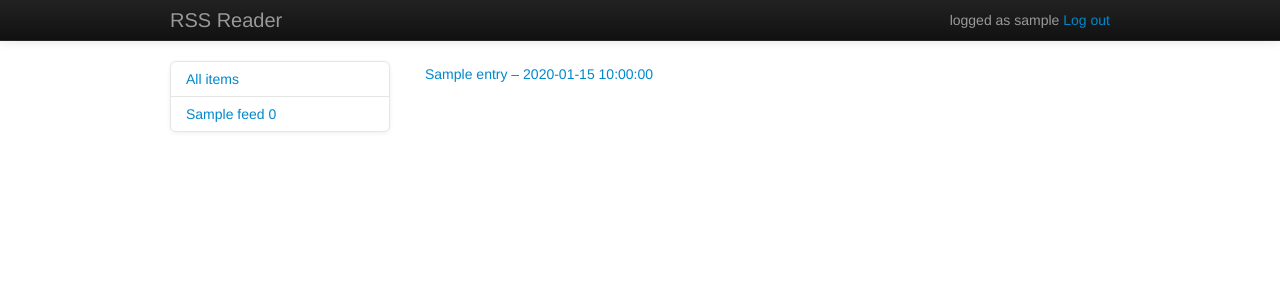
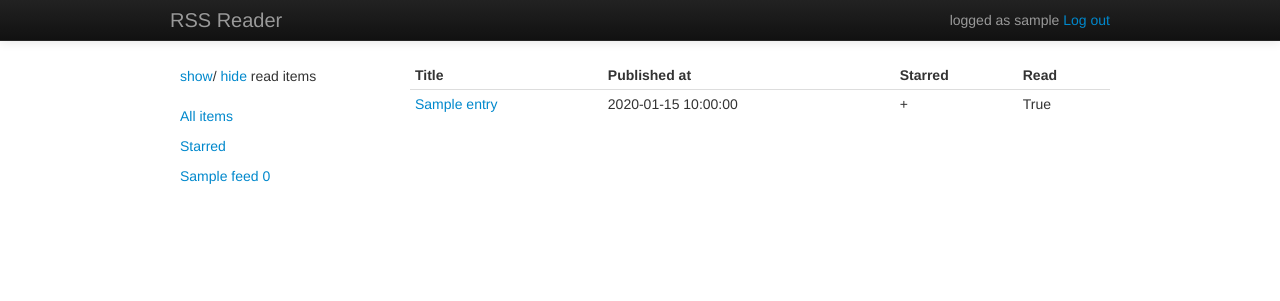
Before and after one commit to volkhin/rssreader, a Flask app: page /entry/1 in a window 1280 px wide. Shown: the top 301 px of the page. Run offline with Flask 2, Linux system fonts and the light colour scheme; a user stored in the database is signed in; tables that the repository leaves empty hold one stand-in row (values such as "Sample post"); parts of the project's set-up code (start-up, migrations or seed data) failed here and were passed over.

Commit message:
added starred field to entry rebuild viewer - now in table added option to view all/only unread items

```diff
--- a/rssreader/feed/models.py
+++ b/rssreader/feed/models.py
@@ -16,6 +16,7 @@ class FeedEntry(db.Model):
     feed_id = db.Column(db.Integer, db.ForeignKey('feeds.id'))
     created_at = db.Column(db.DateTime)
     read = db.Column(db.Boolean, default=False)
+    starred = db.Column(db.Boolean, default=False)
 
     def __init__(self, url, title, content, feed, created_at):
         self.url = url
@@ -33,6 +34,14 @@ class FeedEntry(db.Model):
 
     def mark_unread(self):
         self.read = False
+        db.session.commit()
+
+    def mark_star(self):
+        self.starred = True
+        db.session.commit()
+
+    def mark_unstar(self):
+        self.starred = False
         db.session.commit()
 
 
--- a/rssreader/feed/views.py
+++ b/rssreader/feed/views.py
@@ -17,12 +17,16 @@ def get_global_data():
 @feed_blueprint.route('/feeds/<int:feed_id>', endpoint='single_feed')
 @login_required
 def list_entries(**kws):
+    data = CombinedMultiDict((request.values, kws))
     if current_user.is_authenticated:
         # TODO: query(Feed, FeedEntry).join('feed_id').filter_by(user_id) ?
         query = FeedEntry.query.join(Feed).filter(Feed.user_id==current_user.get_id())
-        query = query.filter(FeedEntry.read==False)
-        if 'feed_id' in kws:
-            query = query.filter(Feed.id==kws['feed_id'])
+        if 'feed_id' in data:
+            query = query.filter(Feed.id==data['feed_id'])
+        if not current_user.show_read:
+            query = query.filter(FeedEntry.read==False)
+        if data.get('starred', False):
+            query = query.filter(FeedEntry.starred==True)
         query = query.order_by(FeedEntry.created_at.desc())
         entries = query.all()
     else:
@@ -34,6 +38,10 @@ def list_entries(**kws):
         methods=['POST'], defaults={'action': 'read'})
 @feed_blueprint.route('/mark_entry_unread', endpoint='mark_entry_unread',
         methods=['POST'], defaults={'action': 'unread'})
+@feed_blueprint.route('/mark_entry_starred', endpoint='mark_entry_starred',
+        methods=['POST'], defaults={'action': 'star'})
+@feed_blueprint.route('/mark_entry_unstarred', endpoint='mark_entry_unstarred',
+        methods=['POST'], defaults={'action': 'unstar'})
 @login_required
 def single_entry(**kws):
     data = CombinedMultiDict((request.values, kws))
@@ -44,4 +52,8 @@ def single_entry(**kws):
             entry.mark_read()
         elif action == 'unread':
             entry.mark_unread()
+        elif action == 'star':
+            entry.mark_star()
+        elif action == 'unstar':
+            entry.mark_unstar()
     return render_template('index.html', entries=[entry], **get_global_data())
--- a/rssreader/static/css/main.css
+++ b/rssreader/static/css/main.css
@@ -1,30 +1,20 @@
 .sidebar {
     padding: 0;
-    -webkit-border-radius: 6px;
-       -moz-border-radius: 6px;
-            border-radius: 6px;
-    -webkit-box-shadow: 0 1px 4px rgba(0,0,0,.065);
-       -moz-box-shadow: 0 1px 4px rgba(0,0,0,.065);
-            box-shadow: 0 1px 4px rgba(0,0,0,.065);
+    list-style: none;
+    margin: 0 0 10px 0;
+}
+
+.sidebar > li {
+    display: block;
+    /* border: 1px solid #e5e5e5; */
+    padding: 5px 10px;
 }
 
 .sidebar > li > a {
-    display: block;
-    padding: 7px 15px;
-    border: 1px solid #e5e5e5;
-    margin: 0 0 -1px;
-}
-
-.sidebar > li:last-child > a {
-    -webkit-border-radius: 0 0 6px 6px;
-       -moz-border-radius: 0 0 6px 6px;
-            border-radius: 0 0 6px 6px;
-}
-
-.sidebar > li:first-child > a {
-    -webkit-border-radius: 6px 6px 0 0;
-       -moz-border-radius: 6px 6px 0 0;
-            border-radius: 6px 6px 0 0;
+    /* display: block; */
+    /* padding: 7px 15px; */
+    /* border: 1px solid #e5e5e5; */
+    /* margin: 0 0 -1px; */
 }
 
 .top-buffer {
--- a/rssreader/templates/index.html
+++ b/rssreader/templates/index.html
@@ -2,18 +2,27 @@
 {% block body %}
 <script>
     function expand(id) {
-        $('#content' + id).slideToggle();
+        $('#content' + id).slideToggle('slow');
         $.post("{{ url_for('feeds.mark_entry_read') }}", { entry_id: id });
     }
 </script>
 
 <div class="row top-buffer">
     <div class="span3">
-        <ul class="nav nav-list sidebar">
+        <ul class="sidebar">
+            <li>
+                <a onclick="$.post('{{ url_for('user.settings_show_read') }}')">show</a>/
+                <a onclick="$.post('{{ url_for('user.settings_hide_read') }}')">hide</a> read items
+            </li>
+        </ul>
+        <ul class="sidebar">
             <li>
                 <a href="{{ url_for('feeds.list_entries') }}">All items</a>
+            </li>
+            <li>
+            <a href="{{ url_for('feeds.list_entries', starred=1) }}">Starred</a>
+            </li>
             {% for feed in feeds %}
-            </li>
             <li>
                 <a href="{{ url_for('feeds.single_feed', feed_id=feed.id) }}">
                 {{ feed.get_title() }}
@@ -24,20 +33,43 @@
         </ul>
     </div>
     <div class="span9">
-        <ul class="nav nav-list">
+        <table class="table table-condensed">
+            <thead>
+                <tr>
+                    <th>Title</th>
+                    <th>Published at</th>
+                    <th>Starred</th>
+                    <th>Read</th>
+                </tr>
+            </thead>
+            <tbody>
                 {% for entry in entries %}
-            <li>
+                <tr>
+                    <td>
                         <a onclick="expand('{{ entry.id }}');">
                             {{ entry.title }}
-                &ndash;
-                <span>{{ entry.created_at }}</span>
                         </a>
-            <div class="well" style="display:none" id="content{{ entry.id }}">
+                    </td>
+                    <td>
+                        {{ entry.created_at }}
+                    </td>
+                    <td>
+                        {% if entry.starred %}+{% endif %}
+                    </td>
+                    <td>
+                        {{ entry.read }}
+                    </td>
+                </tr>
+                <tr>
+                    <td colspan="4" style="display:none" id="content{{ entry.id }}">
+                        <a onclick="$.post('{{ url_for('feeds.mark_entry_starred')
+                            }}', { entry_id: {{ entry.id }} })">star</a>
                         {{ entry.content|safe }}
-            </div>
-            </li>
+                    </td>
+                </tr>
                 {% endfor %}
-        </ul>
+            </tbody>
+        </table>
     </div>
 </div>
 {% endblock %}
--- a/rssreader/tools.py
+++ b/rssreader/tools.py
@@ -29,7 +29,7 @@ def import_ompl():
         feed = Feed(rss_url, user.get_id())
         db.session.add(feed)
         db.session.commit()
-        # feed.update() # FIXME
+        feed.update()
 
 def enqueue(func, *args):
     q = Queue(connection=Redis(**config.REDIS_CONNECTION_OPTIONS))
--- a/rssreader/user/models.py
+++ b/rssreader/user/models.py
@@ -10,6 +10,7 @@ class User(db.Model, UserMixin):
     login = db.Column(db.String(256))
     password = db.Column(db.String(256))
     feeds = db.relationship('Feed', backref='user', lazy='dynamic')
+    show_read = db.Column(db.Boolean, default=False)
 
     def __init__(self, login, password):
         self.login = login
```
Also changed, not shown: rssreader/user/views.py (+18 -1 lines). Lines whose indentation alone changed are shown as unchanged.
